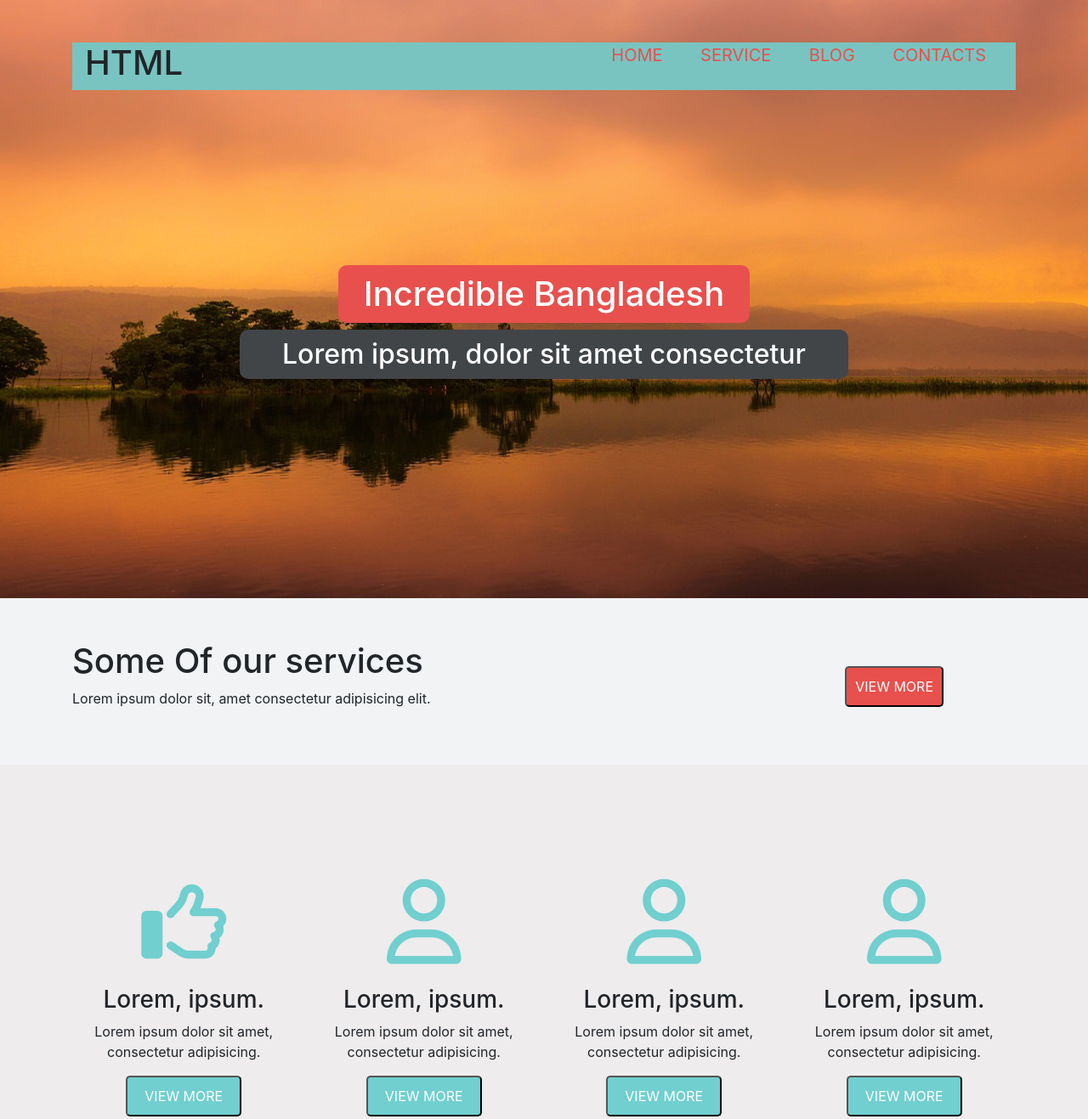
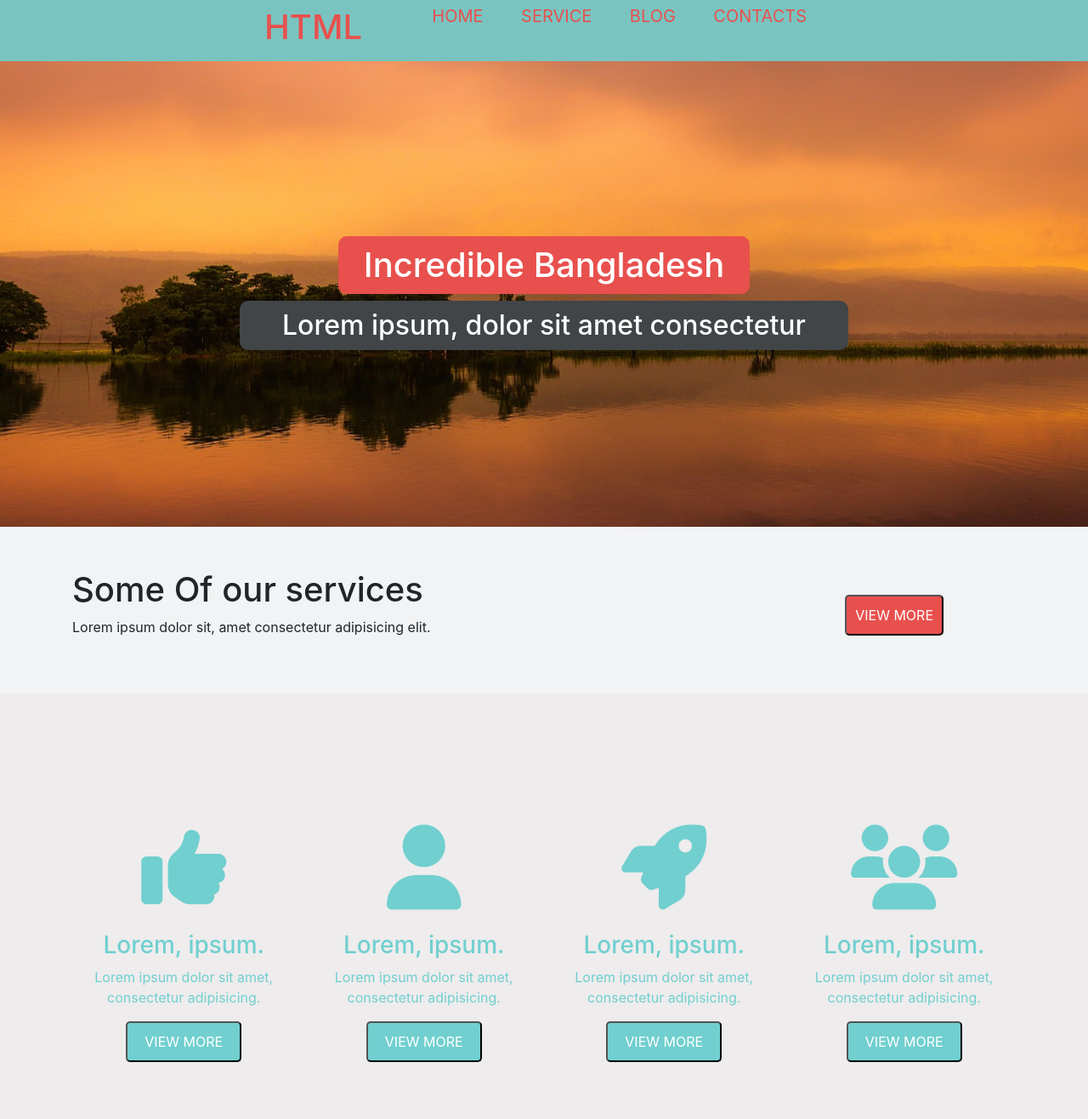
Before and after one commit to fuadhasanemon/Web-Development-2021, a plain HTML site: page index.html in a window 1280 px wide. Shown: the top 1317 px of the page at 85% size. Drawn offline with nearby package versions, Linux system fonts and the light colour scheme.

Commit message:
Fixing navbar and added some animation

```diff
--- a/assets/css/style.css
+++ b/assets/css/style.css
@@ -1,14 +1,16 @@
-/* * {
+* {
     margin: 0;
     padding: 0;
     box-sizing: border-box;
-} */
+}
 #hero {
     background-image: url(/assets/img/vangoghear.jpg);
     background-attachment: fixed;
     background-position: center;
     background-image: cover;
     overflow: hidden;
+    margin: 0;
+    padding: 0;
 
 }
 
@@ -24,11 +26,13 @@
 
 .logo {
     float: left;
+    color: #E8504D;
 
 }
 
 .menu {
     float: right;
+
 }
 
 section #hero{
@@ -45,7 +49,12 @@ main {
     align-items: center;
 }
 
-/*  */
+
+#hero .navbar {
+    width: 100%;
+    padding-left: 311px;
+    padding-right: 311px;
+}
 
 #hero nav {
     width: 100%;
@@ -59,10 +68,13 @@ main {
 
 nav .menu a {
     padding: 20px;
+
     text-decoration: none;
     color: #E8504D;
     text-transform: uppercase;
     font-size: 20px;
+    line-height: 0.3rem;
+    font-weight: 400;
 
 }
 
@@ -153,6 +165,14 @@ section {
     color: #71CFCF;
 }
 
+.fas {
+    font-size: 100px;
+    padding: 25px;
+    color: #71CFCF;
+}
+
+/* fontawesome */
+
 .btn-f {
     background-color: #71CFCF;
     color: white;
@@ -179,3 +199,16 @@ section {
 #services {
     background-color: #F1F3F5;
 }
+
+/* animation box of features */
+
+.col-md-3 {
+    background-color: #EEECED;
+    color: #71CFCF;
+    animation: mymove 5s infinite;
+    padding: 20px;
+}
+
+@keyframes mymove {
+    50% {box-shadow: 10px 20px 30px #71CFCF;}
+  }
--- a/index.html
+++ b/index.html
@@ -13,8 +13,8 @@
 <body>
 
   <section id="hero">
-    <div class="container">
-      <nav class="container-fluid">
+
+      <nav class="navbar">
         <div class="logo"><h1>HTML</h1></div>
 
 
@@ -25,7 +25,7 @@
           <a href="">Contacts</a>
       </div>
       </nav>
-
+      <div class="container">
       <main>
         <div class="main-section">
         <h1 class="hero-text-1">Incredible Bangladesh</h1>
@@ -58,25 +58,25 @@
   <div class="container">
     <div class="row">
       <div class="col-md-3">
-        <i class="far fa-thumbs-up"></i>
+        <i class="fas fa-thumbs-up"></i>
         <h3>Lorem, ipsum.</h3>
         <p>Lorem ipsum dolor sit amet, consectetur adipisicing.</p>
         <button type="button" class="btn-f">VIEW MORE</button>
       </div>
       <div class="col-md-3">
-        <i class="far fa-user"></i>
+        <i class="fas fa-user"></i>
         <h3>Lorem, ipsum.</h3>
         <p>Lorem ipsum dolor sit amet, consectetur adipisicing.</p>
         <button type="button" class="btn-f">VIEW MORE</button>
       </div>
       <div class="col-md-3">
-        <i class="far fa-user"></i>
+        <i class="fas fa-rocket"></i>
         <h3>Lorem, ipsum.</h3>
         <p>Lorem ipsum dolor sit amet, consectetur adipisicing.</p>
         <button type="button" class="btn-f">VIEW MORE</button>
       </div>
       <div class="col-md-3">
-        <i class="far fa-user"></i>
+        <i class="fas fa-users"></i>
         <h3>Lorem, ipsum.</h3>
         <p>Lorem ipsum dolor sit amet, consectetur adipisicing.</p>
         <button type="button" class="btn-f">VIEW MORE</button>
```
